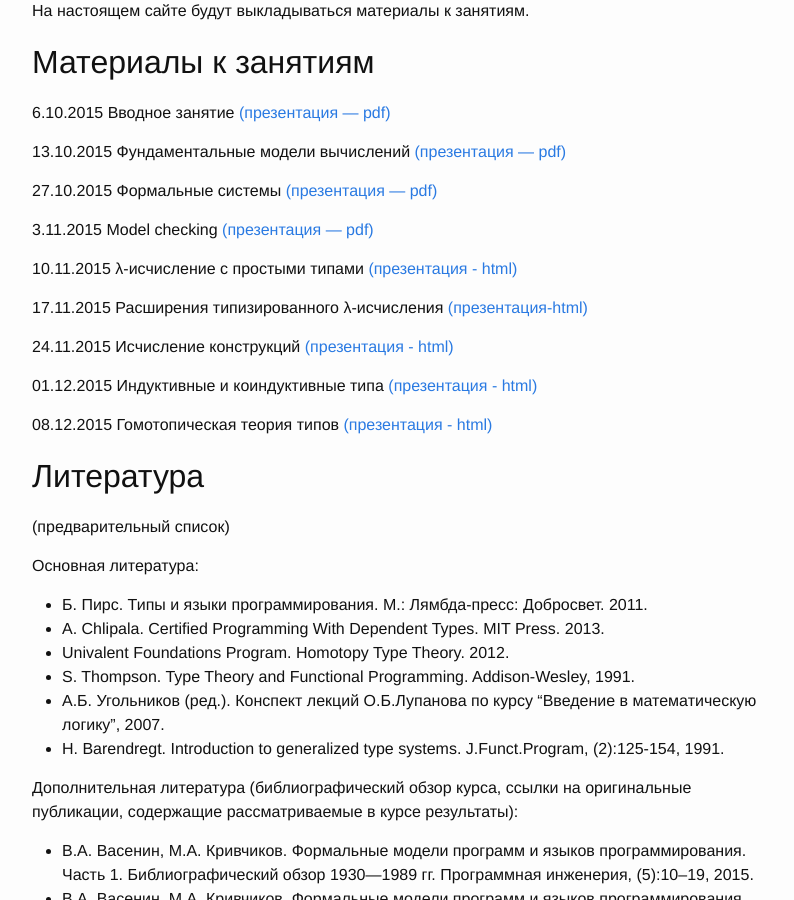
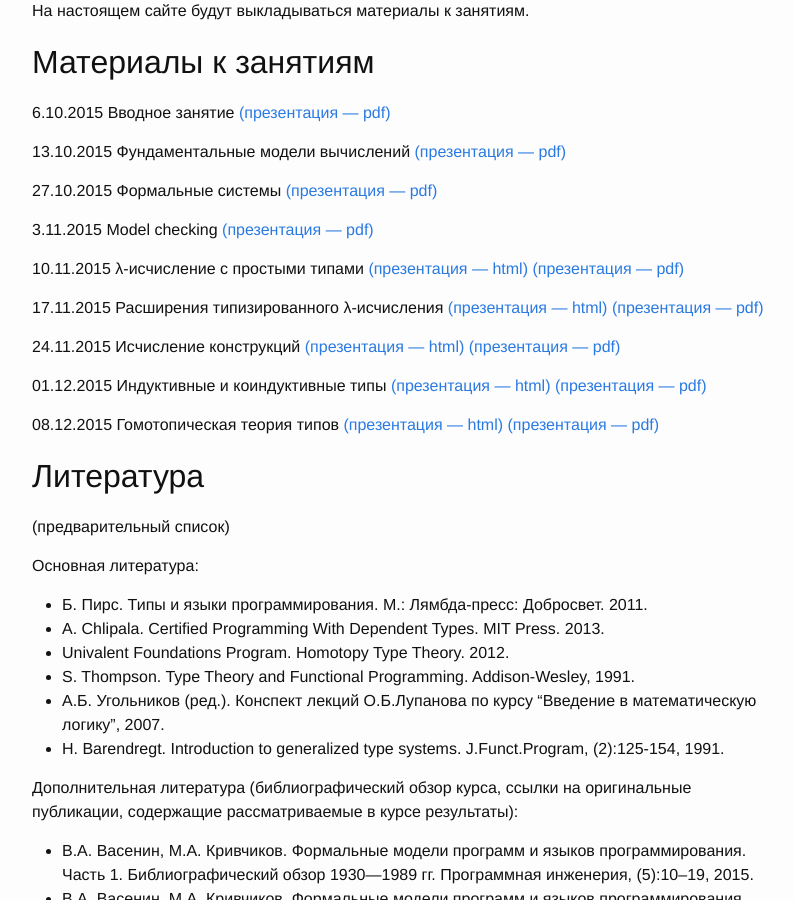
Before and after one commit to maxxk/formal-models-2015, a Jekyll site: the page built from index.md, in a window 1280 px wide and 900 px high, scrolled down 621 px. Shown: the whole window, without its empty margins (238-1032 px from the left). Built offline with Jekyll 4.4.1, drawn with Linux system fonts in a browser that asks for light colours.

Commit message:
Add pdf versions of html presentations

```diff
--- a/index.md
+++ b/index.md
@@ -13,15 +13,15 @@ layout: default
 
 3.11.2015 Model checking [(презентация — pdf)](pdf/04-Model-Checking.pdf)
 
-10.11.2015 λ-исчисление с простыми типами [(презентация - html)](presentations/05-SimplyTypedLambdaCalculus.html)
+10.11.2015 λ-исчисление с простыми типами [(презентация — html)](presentations/05-SimplyTypedLambdaCalculus.html) [(презентация — pdf)](pdf/05-SimplyTypedLambdaCalculus.pdf)
 
-17.11.2015 Расширения типизированного λ-исчисления [(презентация-html)](presentations/06-SystemF.html)
+17.11.2015 Расширения типизированного λ-исчисления [(презентация — html)](presentations/06-SystemF.html) [(презентация — pdf)](pdf/06-SystemF.pdf)
 
-24.11.2015 Исчисление конструкций [(презентация - html)](presentations/07-CoC.html)
+24.11.2015 Исчисление конструкций [(презентация — html)](presentations/07-CoC.html) [(презентация — pdf)](pdf/07-CoC.pdf)
 
-01.12.2015 Индуктивные и коиндуктивные типа [(презентация - html)](presentations/08-Inductive.html)
+01.12.2015 Индуктивные и коиндуктивные типы [(презентация — html)](presentations/08-Inductive.html) [(презентация — pdf)](pdf/08-Inductive.pdf)
 
-08.12.2015 Гомотопическая теория типов [(презентация - html)](presentations/09-HomotopyTypeTheory.html)
+08.12.2015 Гомотопическая теория типов [(презентация — html)](presentations/09-HomotopyTypeTheory.html) [(презентация — pdf)](presentations/09-HomotopyTypeTheory.pdf)
 
 # Литература
 (предварительный список)
```
Also changed, not shown: 5 other files.
